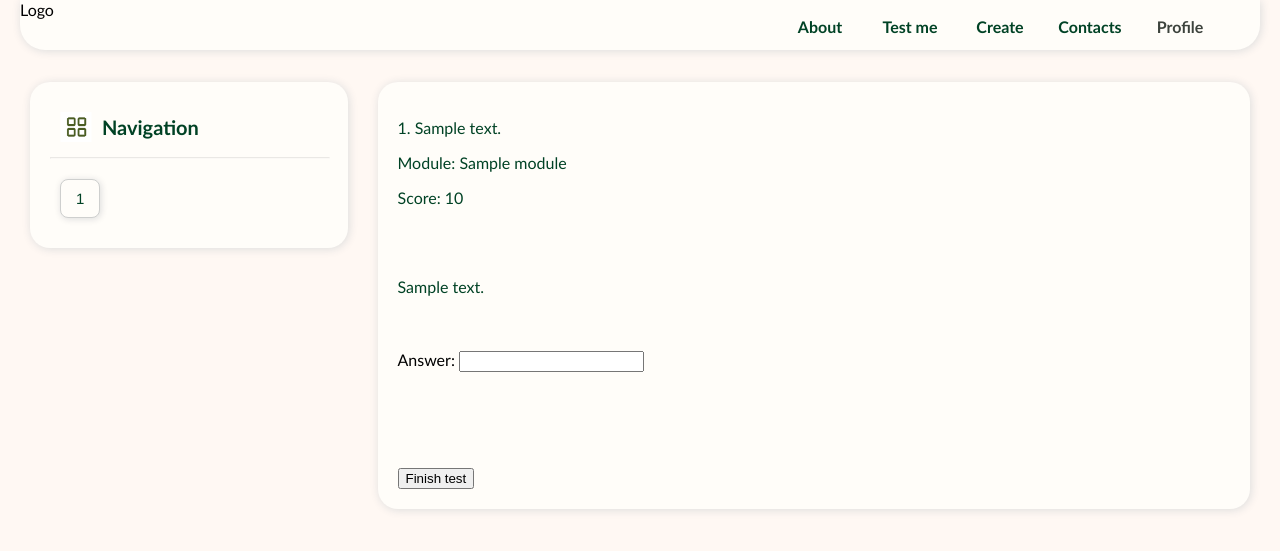
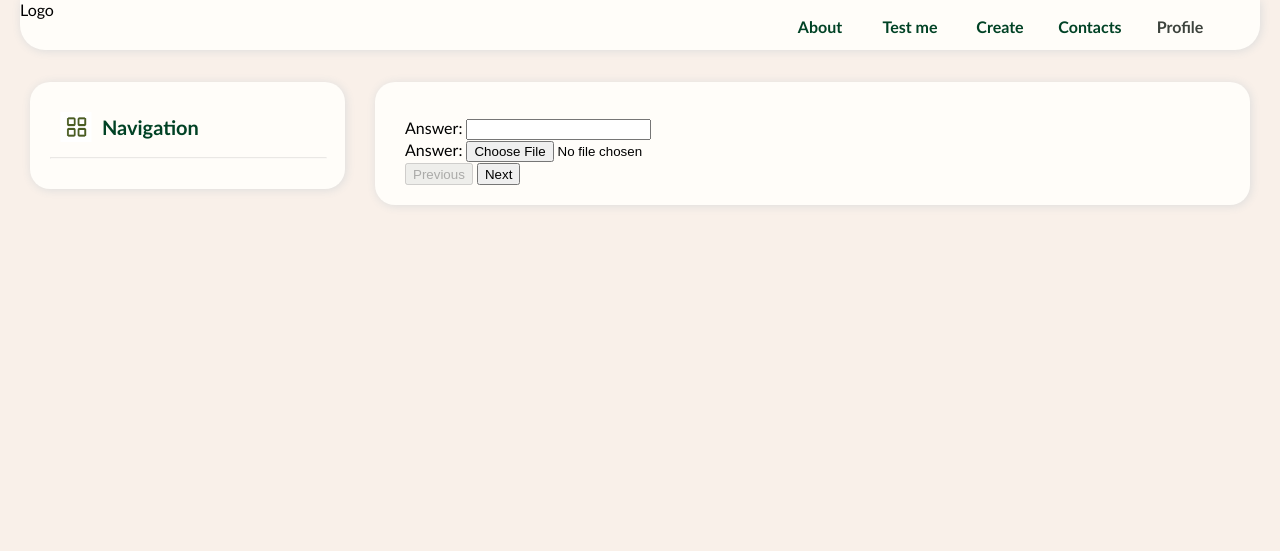
Before and after one commit to grupunzel/diploma, a Python web app: template frontend/templates/test.html in a window 1280 px wide. Shown: the top 551 px of the page. Run offline with Jinja, Linux system fonts and the light colour scheme; the template is opened without the code that fills it: most values are stand-ins (such as "Sample title", 1, 10 or a date in 2020).

Commit message:
updated design for test page

```diff
--- a/backend/database_functions.py
+++ b/backend/database_functions.py
@@ -314,7 +314,7 @@
                     question_answers = answers.split('; ')
                     answers_info = []
                     for i in range(len(question_answers)):
-                        answers_info.append(f"{i+1}) {question_answers[i]}")
+                        answers_info.append(f"{question_answers[i]}")
                 else:
                     answers_info = None
 
--- a/frontend/js/test.js
+++ /dev/null
@@ -1,4 +0,0 @@
-let questions = []
-let saved_answers = {}
-let current_index = 0
-let autosave_timeout = null
--- /dev/null
+++ b/frontend/static/js/test.js
@@ -0,0 +1,317 @@
+const questions_data = JSON.parse(document.getElementById('questions_data').textContent);
+
+const questions = Object.entries(questions_data).map(([id, data]) => ({
+    id: parseInt(id),
+    text: data.question_text,
+    module: data.module,
+    score: data.score,
+    type: data.type,
+    answers: data.answers || []
+}));
+
+let saved_answers = {};
+let current_index = 0;
+let autosave_timeout = null;
+
+document.addEventListener('DOMContentLoaded', () => {
+    render_quick_nav();
+    render_current_question();
+    update_progress();
+    setup_event_listeners();
+});
+
+function render_quick_nav() {
+    const container = document.getElementById('quick_navigation');
+    container.innerHTML = '';
+
+    for (let i = 0; i < questions.length; i++) {
+        const question = questions[i];
+        const button = document.createElement('button');
+        button.className = 'all_buttons';
+        button.textContent = i + 1;
+        button.dataset.index = i;
+
+        if (i === current_index) {
+            button.classList.add('active');
+        }
+
+        if (saved_answers[question.id]) {
+            button.classList.add('answered');
+        }
+
+        button.onclick = () => go_to_question(i);
+        container.appendChild(button);
+    }
+}
+
+function render_current_question() {
+    const question = questions[current_index];
+
+    document.getElementById('question_text').innerHTML = `${current_index + 1}. ${question.text}`;
+    document.getElementById('question_module').innerHTML = `Module: ${question.module}`;
+    document.getElementById('question_score').innerHTML = `Score: ${question.score}`;
+    const text_input_block = document.getElementById('answer_input_block');
+    const file_input_block = document.getElementById('file_answer_input_block');
+
+    const answers_list = document.getElementById('answers_list');
+    answers_list.innerHTML = '';
+
+    if (question.answers && question.answers.length > 0) {
+        if (question.type === 'multiple_choice') {
+            const saved_value = saved_answers[question.id] || '';
+            const selected_answers = saved_value ? saved_value.split(', ') : [];
+
+            const choices_container = document.createElement('div');
+            choices_container.className = 'multiple_choice_container';
+
+            for (let i = 0; i < question.answers.length; i++) {
+                const answer_text = question.answers[i];
+                const choice_card = document.createElement('label');
+                choice_card.className = 'choice_card';
+
+                const checkbox = document.createElement('input');
+                checkbox.className = 'checkbox_input';
+                checkbox.type = 'checkbox';
+                checkbox.value = answer_text;
+                checkbox.checked = selected_answers.includes(answer_text);
+                checkbox.addEventListener('change', () => {
+                    save_current_answer();
+                });
+
+                const span = document.createElement('span');
+                span.className = 'checkbox_new';
+                span.textContent = answer_text;
+
+                choice_card.appendChild(checkbox);
+                choice_card.appendChild(span);
+                choices_container.appendChild(choice_card);
+            }
+            answers_list.appendChild(choices_container);
+
+            if (text_input_block) {
+                text_input_block.style.display = 'none';
+            }
+            if (file_input_block) {
+                file_input_block.style.disply = 'none';
+            }
+        }
+        else{
+            for (let i = 0; i < question.answers.length; i++) {
+                const answer_div = document.createElement('p');
+                answer_div.className = 'question_info';
+                answer_div.textContent = question.answers[i];
+                answers_list.appendChild(answer_div);
+            }
+        }
+    }
+
+    if (text_input_block && file_input_block) {
+       if (question.type === 'file_question') {
+            text_input_block.style.display = 'none';
+            file_input_block.style.display = 'block';
+        }
+        else if (question.type === 'multiple_choice') {
+            text_input_block.style.display = 'none';
+            file_input_block.style.display = 'none';
+        }
+        else {
+            text_input_block.style.display = 'block';
+            file_input_block.style.display = 'none';
+
+            const answer_input = document.getElementById('answer_input');
+            answer_input.value = saved_answers[question.id] || '';
+        }
+    }
+
+    update_active_nav();
+    update_nav_buttons();
+
+    const card = document.querySelector('.question_card');
+    card.style.animation = 'none';
+    setTimeout(() => {
+        card.style.animation = 'fadeIn 0.3s ease';
+    }, 10);
+}
+
+function update_active_nav() {
+    const all_buttons = document.querySelectorAll('.all_buttons');
+    for (let i = 0; i < all_buttons.length; i++) {
+        if (i === current_index) {
+            all_buttons[i].classList.add('active');
+        }
+        else {
+            all_buttons[i].classList.remove('active');
+        }
+    }
+}
+
+function update_nav_buttons() {
+    const previous_button = document.getElementById('previous_button');
+    const next_button = document.getElementById('next_button');
+    const finish_block = document.getElementById('finish_block');
+
+    previous_button.disabled = (current_index === 0);
+    next_button.disabled = (current_index === questions.length - 1);
+
+    if (current_index === questions.length - 1) {
+        finish_block.style.display = 'block';
+    }
+    else {
+        finish_block.style.display = 'none';
+    }
+}
+
+function save_current_answer() {
+    const question = questions[current_index];
+    let answer = '';
+    const status_div = document.getElementById('answer_status');
+
+    if (question.type === 'file_question') {
+        const file_input = document.getElementById('file_answer_input');
+        if (file_input.files.length > 0) {
+            answer = file_input.files[0].name;
+        }
+    }
+    else {
+        answer = document.getElementById('answer_input').value;
+    }
+
+    saved_answers[question.id] = answer;
+
+    status_div.innerHTML = 'Saved';
+    status_div.style.color = 'green';
+
+    update_question_status(question.id, answer !== '');
+    update_progress();
+
+    setTimeout(() => {
+        if (status_div.innerHTML === 'Saved') {
+            status_div.innerHTML = '';
+        }
+    }, 2000);
+}
+
+function update_question_status(question_id, is_answered) {
+    const question_index = questions.findIndex(q => q.id === question_id);
+    if (question_index !== -1) {
+        const nav_button = document.querySelectorAll('.all_buttons')[question_index];
+        if (is_answered) {
+            nav_button.classList.add('answered');
+        }
+        else {
+            nav_button.classList.remove('answered');
+        }
+    }
+}
+
+function update_progress() {
+    let answered_count = 0;
+    for (let key in saved_answers) {
+        if (saved_answers[key] && saved_answers[key].trim()) {
+            answered_count++;
+        }
+    }
+}
+
+function go_to_question(index) {
+    if (index === current_index) {
+        return;
+    }
+
+    save_current_answer();
+    current_index = index;
+    render_current_question();
+}
+
+function next_question() {
+    if (current_index < questions.length - 1) {
+        save_current_answer();
+        current_index++;
+        render_current_question();
+    }
+}
+
+function previous_question() {
+    if (current_index > 0) {
+        save_current_answer();
+        current_index--;
+        render_current_question();
+    }
+}
+
+function finish_test() {
+    save_current_answer();
+    let answer_count = 0;
+    for (let key in saved_answers) {
+        if (saved_answers[key] && saved_answers[key].trim()) {
+            answer_count++;
+        }
+    }
+
+    const total = questions.length;
+    if (answer_count < total) {
+        if (confirm(`You answered only ${answer_count} questions from ${total}. Are you sure you want to finish?`)) {
+            submit_answers();
+        }
+    }
+    else {
+        submit_answers();
+    }
+}
+
+function submit_answers() {
+    alert('Test is completed! Your answers have been saved.');
+
+    fetch('/test', {
+        method: 'POST',
+        headers: {
+            'Content-Type': 'application/json',
+        },
+        body: JSON.stringify(saved_answers)
+    }).then(response => {
+        if (response.ok) {
+            window.location.href = '/report';
+        }
+    });
+}
+
+function setup_event_listeners() {
+    const previous_button = document.getElementById('previous_button');
+    const next_button = document.getElementById('next_button');
+    const finish_button = document.getElementById('finish_button');
+    const answer_input = document.getElementById('answer_input');
+    const file_input = document.getElementById('file_answer_input');
+
+    previous_button.onclick = previous_question;
+    next_button.onclick = next_question;
+
+    if (finish_button) {
+        finish_button.onclick = finish_test;
+    }
+
+    if (answer_input) {
+        answer_input.addEventListener('input', () => {
+            clearTimeout(autosave_timeout);
+            autosave_timeout = setTimeout(() => {
+                save_current_answer();
+            }, 1000);
+        });
+    }
+
+    if (file_input) {
+        file_input.addEventListener('change', () => {
+            save_current_answer();
+        });
+    }
+
+    document.addEventListener('keydown', (e) => {
+        if (e.ctrlKey && e.key === 'ArrowLeft') {
+            e.preventDefault();
+            previous_question();
+        }
+        else if (e.ctrlKey && e.key === 'ArrowRight') {
+            e.preventDefault();
+            next_question();
+        }
+    });
+}
--- a/frontend/static/test.css
+++ b/frontend/static/test.css
@@ -1,5 +1,5 @@
 body {
-    background-color: #fff8f3;
+    background-color: #f9f0e9;
     font-family: 'Gill Sans', sans-serif;
     margin-top: 0px;
     margin-left: 0px;
@@ -77,6 +77,7 @@
     margin-right: 30px;
     margin-left: 30px;
     padding: 20px;
+    padding-left: 30px;
     box-shadow: 1px 1px 10px rgb(220, 220, 220);
 }
 
--- a/frontend/templates/test.html
+++ b/frontend/templates/test.html
@@ -25,39 +25,50 @@
                 <a id="navigation_text">Navigation</a><br><br>
             </div>
             <hr>
-            <div class="buttons">
-                {% for id, question in questions.items() %}
-                    <button id="button_{{id}}" class="all_buttons">{{loop.index}}</button>
-                {% endfor %}
-            </div>
+            <div class="buttons" id="quick_navigation"></div>
         </div>
         <div class="right_block">
-            <form action="/test" method="POST" >
-                <div>
-                    {% for id, question in questions.items() %}
-                        <p class="question_info" style="color: #004225;">{{loop.index}}. {{question['question_text']}}</p>
-                        <p class="question_info" style="color: #004225;">Module: {{question['module']}}</p>
-                        <p class="question_info" style="color: #004225;">Score: {{question['score']}}</p><br><br>
-                        {% if question['answers'] is not none %}
-                            {% for answer in question['answers'] %}
-                                <p class="question_info" style="color: #004225;">{{answer}}</p>
-                            {% endfor %}<br><br>
-                        {% endif %}
-                        {% if question['type'] != 'file_question' %}
-                            <a>Answer: <input type="text" name="answers"></a><br><br><br><br>
-                        {% else %}
-                            <a>Answer: <input type="file" name="file_answer_path"></a><br><br><br><br>
-                        {% endif %}
-                        <input type="hidden" name="question_ids" value="{{ id }}">
-                    {% endfor %}
-                    <br><br>
-                    <input type="submit" value="Finish test">
+            <div id="current_question_block">
+                <div id="question_card" class="question_card">
+                    <p class="question_info" id="question_text"></p>
+                    <p class="question_info" id="question_module"></p>
+                    <p class="question_score" id="question_score"></p>
+
+                    <div id="answers_list"></div>
+                    <div id="answer_input_block">
+                        <a>Answer: <input type="text" id="answer_input" name="answers"></a>
+                    </div>
+                    <div id="file_answer_input_block">
+                        <a>Answer: <input type="file" id="file_answer_input" name="file_answer_path"></a>
+                    </div>
+
+                    <div class="answer_stat" id="answer_status"></div>
                 </div>
-            </form>
-        </div>
+            </div>
+
+            <div class="nav_buttons">
+                <button id="previous_button" class="navigation_buttons" disabled>
+                    <div class="navigation">
+                        <span>Previous</span>
+                    </div>
+                </button>
+                <button id="next_button" class="navigation_buttons">
+                    <div class="navigation">
+                        <span>Next</span>
+                    </div>
+                </button>
+            </div>
+
+            <div id="finish_block" style="display: none;">
+                <button id="finish_button" class="finish">Finish test</button>
+            </div>
 
     </div>
 
+    <script type="application/json" id="questions_data">
+        {{ questions | tojson }}
+    </script>
 
+    <script src="/frontend/static/js/test.js"></script>
 </body>
 </html>
```
Also changed, not shown: other parts of frontend/static/test.css (+42 -0 lines), ITest.db, 1 other file.
